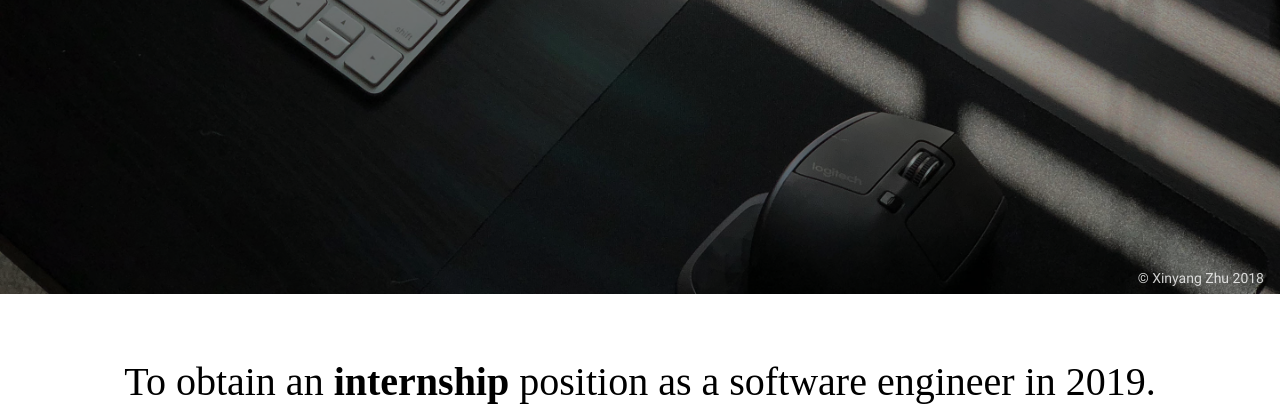
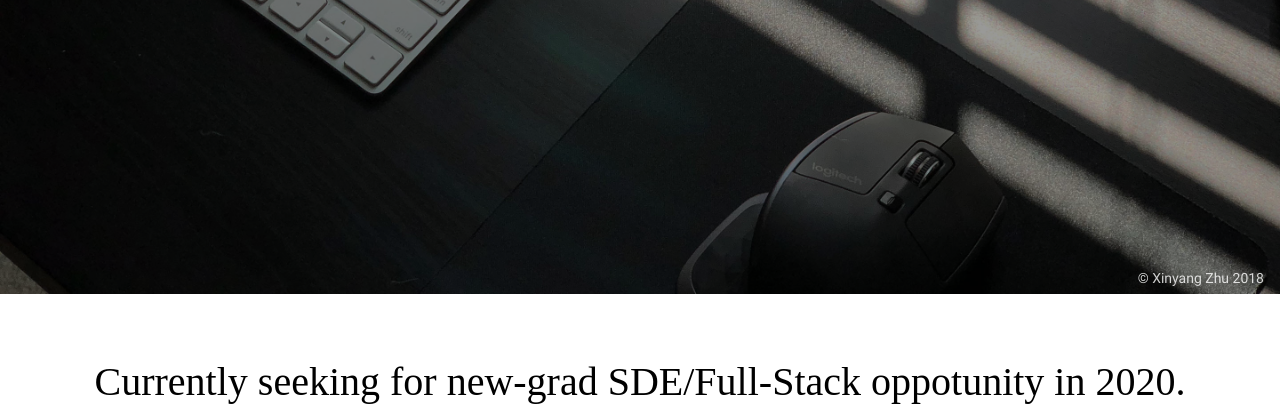
Before and after one commit to eysure/xuzhu.me, a Gatsby site: page / in a window 1280 px wide. Shown: the part 506-924 px from the top of the page. Built offline with nearby package versions, Linux system fonts and the light colour scheme; Gatsby itself is replaced by a stand-in of ours; a web font is replaced by a local one.

Commit message:
Update some packages. Update the objective.

```diff
--- a/src/pages/index.js
+++ b/src/pages/index.js
@@ -17,13 +17,7 @@ const IndexPage = () => (
             <h1>Hi, I'm Xinyang Zhu</h1>
             <h2>A full-stack developer for ultimate user experience</h2>
         </Carousel>
-        <Section
-            title={
-                <span>
-                    To obtain an <b>internship</b> position as a software engineer in 2019.
-                </span>
-            }
-        >
+        <Section title={<span>Currently seeking for new-grad SDE/Full-Stack oppotunity in 2020.</span>}>
             <div className="flex-row">
                 <a className="button" href="https://www.dropbox.com/s/tdl79fhpc50cw41/Xinyang_Zhu_Resume.pdf?dl=0">
                     Download Resume
```
Also changed, not shown: package.json (+16 -16 lines), 1 other file.
